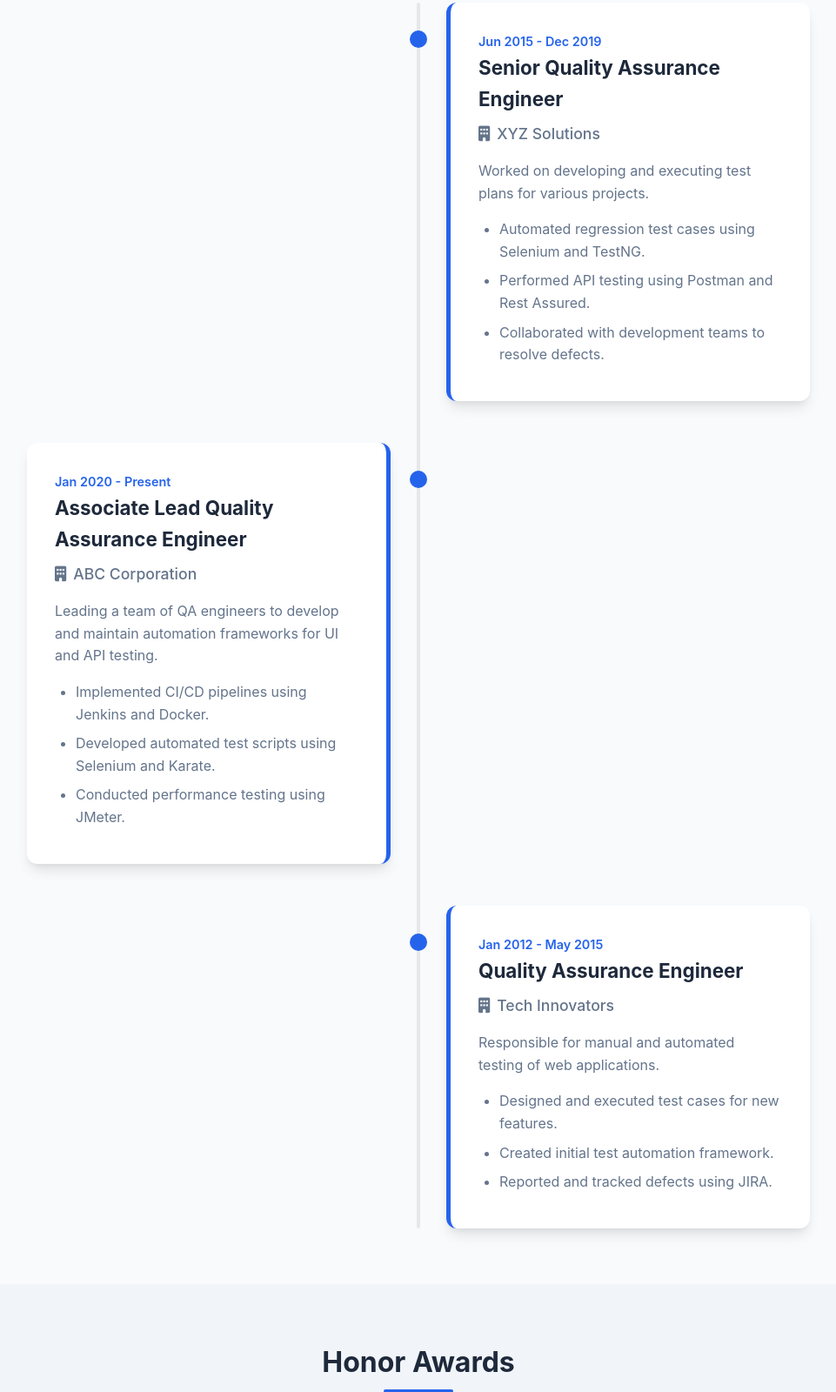
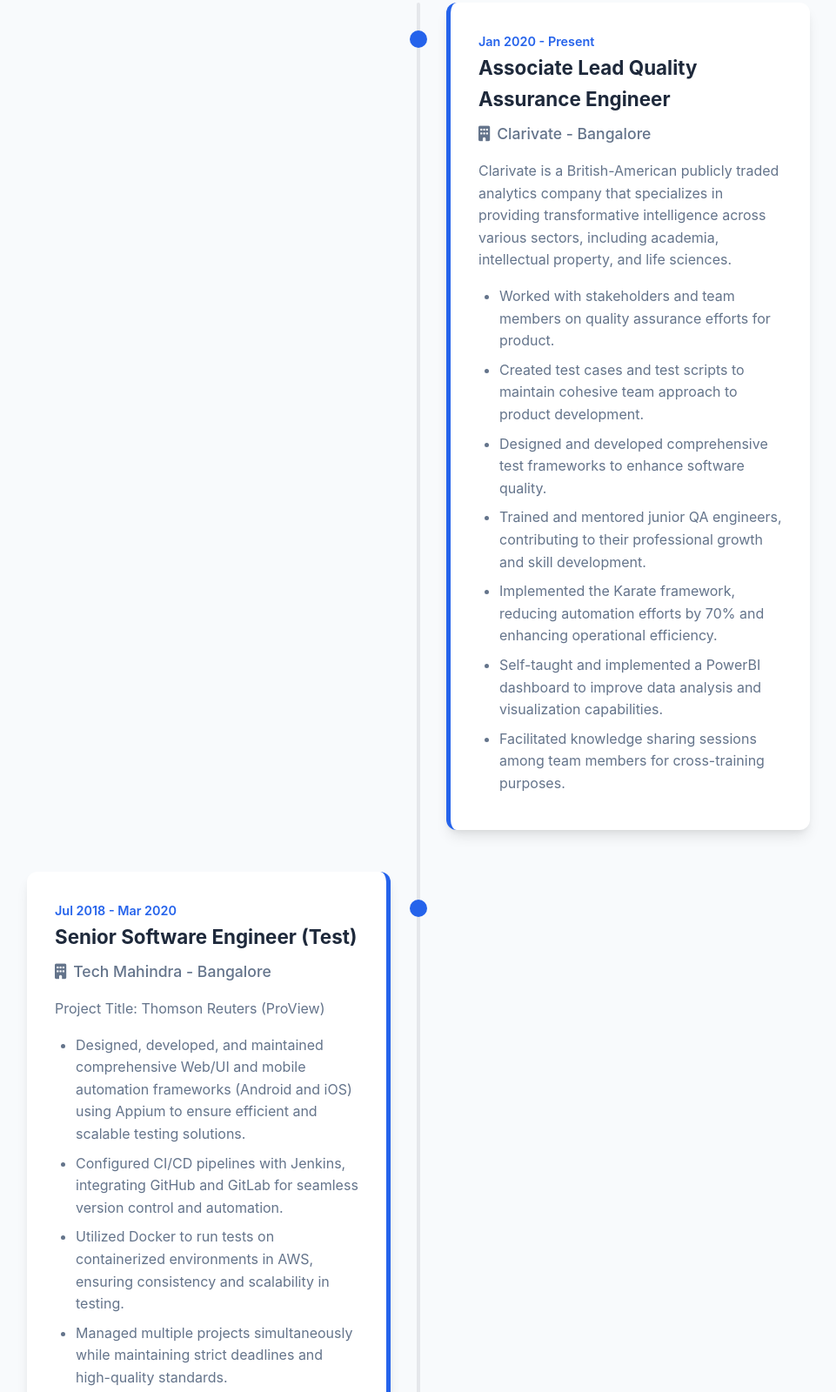
Before and after one commit to param-resume/param-resume.github.io, a plain HTML site: page index.html in a window 1280 px wide. Shown: the part 1825-3425 px from the top of the page at 87% size, without its empty margins (159-1120 px from the left). Drawn offline with Linux system fonts and the light colour scheme.

Commit message:
Update index.html

```diff
--- a/index.html
+++ b/index.html
@@ -990,40 +990,47 @@
         <div class="experience-timeline">
             <div class="experience-item">
                 <div class="experience-content">
-                                    <span class="experience-date">Jun 2015 - Dec 2019</span>
-                                    <h3 class="experience-title">Senior Quality Assurance Engineer</h3>
-                                    <span class="experience-company"><i class="fas fa-building"></i> XYZ Solutions</span>
-                                    <p class="experience-description">Worked on developing and executing test plans for various projects.</p>
+                    <span class="experience-date">Jan 2020 - Present</span>
+                    <h3 class="experience-title">Associate Lead Quality Assurance Engineer</h3>
+                    <span class="experience-company"><i class="fas fa-building"></i> Clarivate - Bangalore</span>
+                    <p class="experience-description">Clarivate is a British-American publicly traded analytics company that specializes in providing transformative intelligence across various sectors, including academia, intellectual property, and life sciences.</p>
                     <ul class="experience-points">
-                                        <li>Automated regression test cases using Selenium and TestNG.</li>
-                                        <li>Performed API testing using Postman and Rest Assured.</li>
-                                        <li>Collaborated with development teams to resolve defects.</li>
+                        <li>Worked with stakeholders and team members on quality assurance efforts for product.</li>
+                        <li>Created test cases and test scripts to maintain cohesive team approach to product development.</li>
+                        <li>Designed and developed comprehensive test frameworks to enhance software quality.</li>
+                        <li>Trained and mentored junior QA engineers, contributing to their professional growth and skill development.</li>
+                        <li>Implemented the Karate framework, reducing automation efforts by 70% and enhancing operational efficiency.</li>
+                        <li>Self-taught and implemented a PowerBI dashboard to improve data analysis and visualization capabilities.</li>
+                        <li>Facilitated knowledge sharing sessions among team members for cross-training purposes.</li>
                     </ul>
                 </div>
             </div>
             <div class="experience-item">
                 <div class="experience-content">
-                                    <span class="experience-date">Jan 2020 - Present</span>
-                                    <h3 class="experience-title">Associate Lead Quality Assurance Engineer</h3>
-                                    <span class="experience-company"><i class="fas fa-building"></i> ABC Corporation</span>
-                                    <p class="experience-description">Leading a team of QA engineers to develop and maintain automation frameworks for UI and API testing.</p>
+                    <span class="experience-date">Jul 2018 - Mar 2020</span>
+                    <h3 class="experience-title">Senior Software Engineer (Test)</h3>
+                    <span class="experience-company"><i class="fas fa-building"></i> Tech Mahindra - Bangalore</span>
+                    <p class="experience-description">Project Title: Thomson Reuters (ProView)</p>
                     <ul class="experience-points">
-                                        <li>Implemented CI/CD pipelines using Jenkins and Docker.</li>
-                                        <li>Developed automated test scripts using Selenium and Karate.</li>
-                                        <li>Conducted performance testing using JMeter.</li>
+                        <li>Designed, developed, and maintained comprehensive Web/UI and mobile automation frameworks (Android and iOS) using Appium to ensure efficient and scalable testing solutions.</li>
+                        <li>Configured CI/CD pipelines with Jenkins, integrating GitHub and GitLab for seamless version control and automation.</li>
+                        <li>Utilized Docker to run tests on containerized environments in AWS, ensuring consistency and scalability in testing.</li>
+                        <li>Managed multiple projects simultaneously while maintaining strict deadlines and high-quality standards.</li>
                     </ul>
                 </div>
             </div>
             <div class="experience-item">
                 <div class="experience-content">
-                                    <span class="experience-date">Jan 2012 - May 2015</span>
-                                    <h3 class="experience-title">Quality Assurance Engineer</h3>
-                                    <span class="experience-company"><i class="fas fa-building"></i> Tech Innovators</span>
-                                    <p class="experience-description">Responsible for manual and automated testing of web applications.</p>
+                    <span class="experience-date">Jun 2015 - Jul 2018</span>
+                    <h3 class="experience-title">Software Test Engineer</h3>
+                    <span class="experience-company"><i class="fas fa-building"></i> DXC Technology (formerly known as Hewlett Packard Enterprise) - Bangalore</span>
+                    <p class="experience-description">Project Title: American Airlines</p>
+                    <p class="experience-description">American Airlines is one of the largest global airlines, offering a wide range of domestic and international flights. It is known for its extensive network, providing high-quality service and modern amenities to travelers.</p>
                     <ul class="experience-points">
-                                        <li>Designed and executed test cases for new features.</li>
-                                        <li>Created initial test automation framework.</li>
-                                        <li>Reported and tracked defects using JIRA.</li>
+                        <li>Automated functional test cases using Selenium and Appium for both web and mobile applications.</li>
+                        <li>Performed data-driven testing, cross-browser testing, and parallel test execution to ensure comprehensive test coverage and faster execution.</li>
+                        <li>Conducted regression testing, analyzed results, and submitted observations to development team.</li>
+                        <li>Coordinated regression test automation activities across supported applications.</li>
                     </ul>
                 </div>
             </div>
```
Lines whose indentation alone changed are shown as unchanged.
